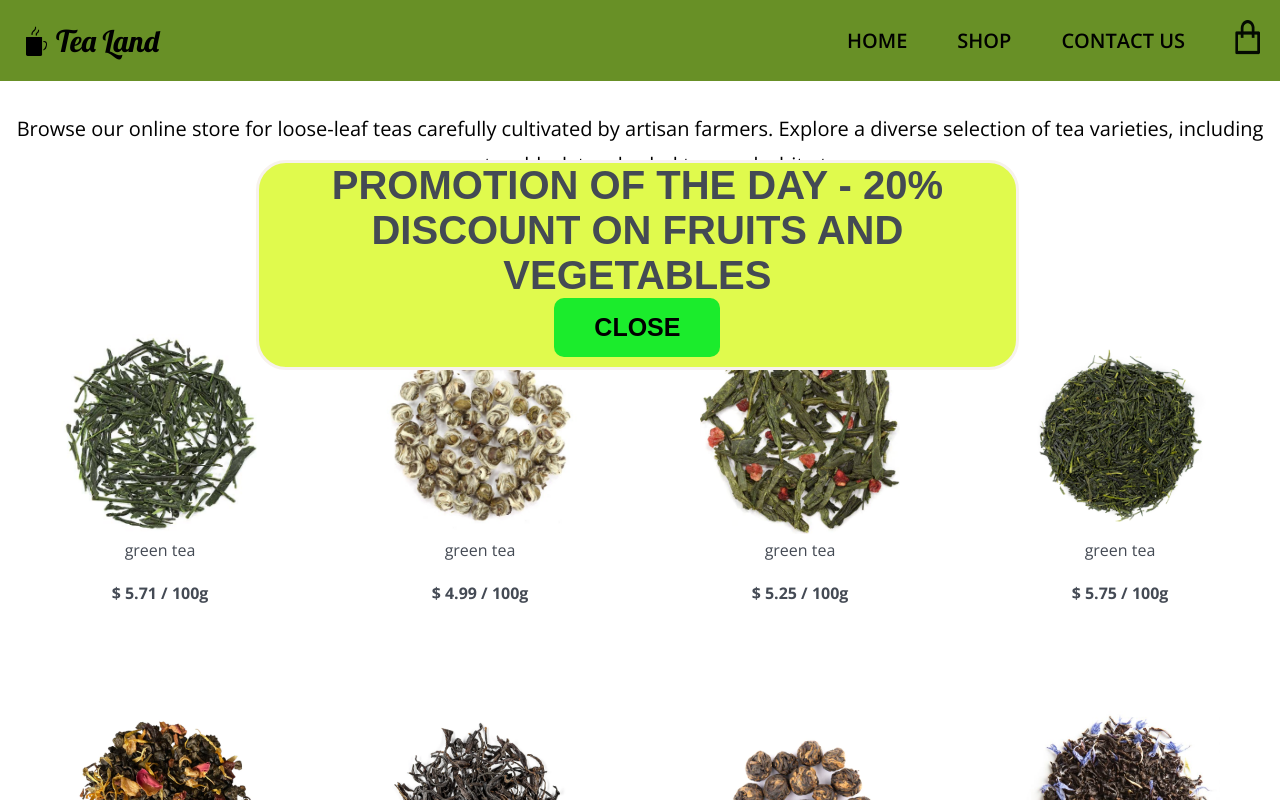
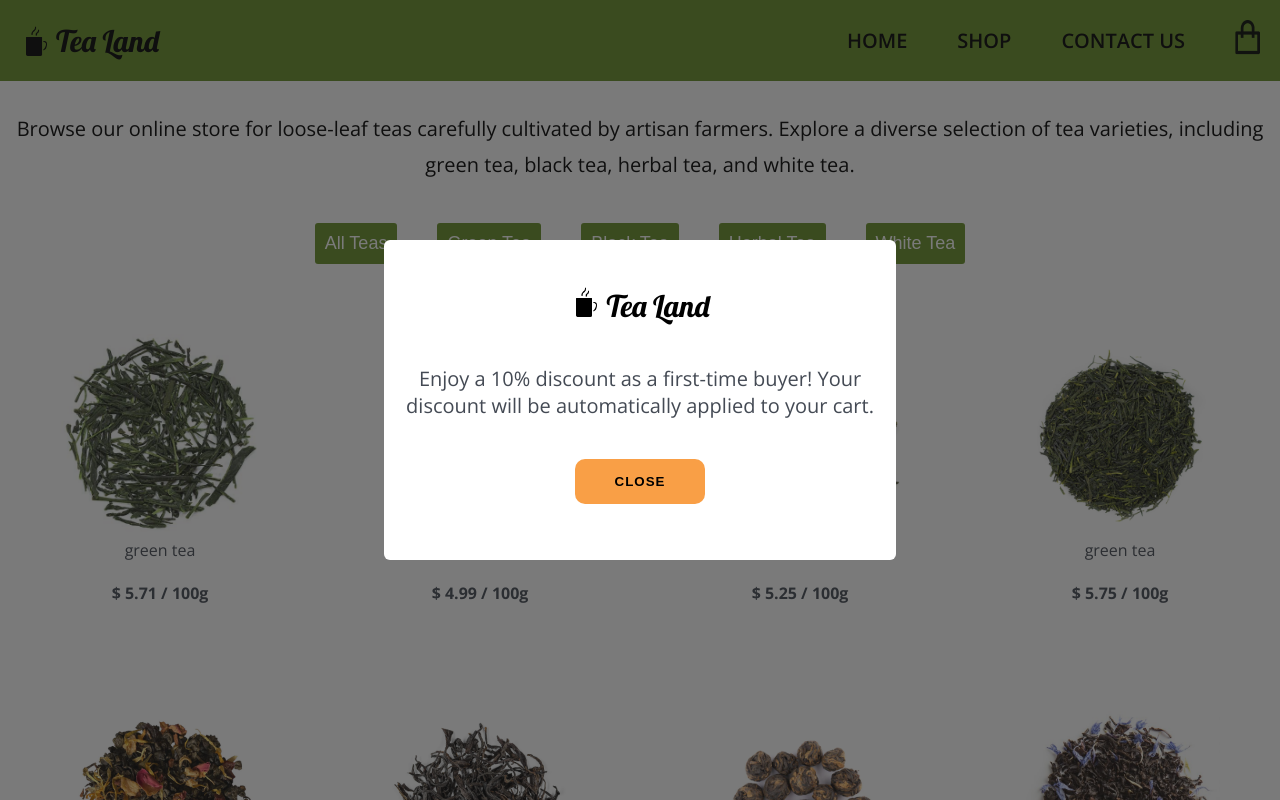
Before and after one commit to tatianasnook/tea-store, a React (Create React App) app: page /shop in a window 1280 px wide. Shown: the top 800 px of the page. Built offline with nearby package versions, Linux system fonts and the light colour scheme.

Commit message:
modal window

```diff
--- a/src/App.css
+++ b/src/App.css
@@ -167,7 +167,7 @@ p{
   justify-content: space-between;
   align-items: center;
   padding: 50px 0;
-  min-height: 70vh;
+  height: calc(100vh - 250px);
   max-width: 1300px;
   margin: 0 auto;
 
@@ -204,13 +204,14 @@ p{
 .add-btn:active{
   background-color: #f99f46;
 }
+
 /* Contact page */
 
 .contact-container{
   padding: 20px;
   max-width: 1300px;
   margin: 0 auto;;
-  min-height: calc(100vh - 200px);
+  /* min-height: calc(100vh - 200px); */
   line-height: 32px;
   display: flex;
   flex-direction: column;
@@ -256,14 +257,15 @@ span {
 }
 
 /* Cart page */
+
 .cart-page{
-  height: calc(100vh - 150px);
+  height: calc(100vh - 200px);
+  max-width: 1300px;border: 1px solid red;
+  margin: 20px auto;
 }
 .trash-icon{
   width: 20px;
 }
-
-
 
 /* Footer */
 footer{
--- a/src/Modal/Content.js
+++ /dev/null
@@ -1,12 +0,0 @@
-import './style.css';
-
-const Content = ({setIsOpen}) => {
-    return (
-        <div className="modal_content">
-            <p>Promotion of the day - 20%  discount on fruits and vegetables</p>
-            <button className='btn' onClick={() => setIsOpen(false)}>Close</button>
-        </div>
-    )
-}
-
-export default Content;
--- a/src/Modal/style.css
+++ /dev/null
@@ -1,50 +0,0 @@
-.modal {
-    position: fixed;
-    top: 20%;
-    bottom: 0;
-    right: 0;
-    left: 20%;
-    }
-
-    .overlay {
-    display: flex;
-    align-items: center;
-    justify-content: center;
-    background-color: #1a1a1a94;
-    width: 100%;
-    height: 100%;
-    }
-
-    .modal_content {
-    display: flex;
-    flex-direction: column;
-    align-items: center;
-    justify-content: center;
-    background-color: #e0fa4d;
-    font-size: 40px;
-    width: 70%;
-    height: 70%;
-    border-radius: 30px;
-    border: solid 3px #f7f2ed;
-    text-align: center;
-    font-family: 'Montserrat', sans-serif;
-    text-transform: uppercase;
-    font-weight: bold;
-    padding: 0 20px;
-    }
-    .container-modal {
-        display: flex;
-        justify-content: center;
-    }
-    .btn {
-        background: #1bec2c;
-        color: black;
-        padding: 15px 40px;
-        border-radius: 10px;
-        border: none;
-        margin-bottom: 10px;
-        font-size: 25px;
-        font-family: 'Montserrat', sans-serif;
-        text-transform: uppercase;
-        font-weight: bold;
-    }
--- a/src/components/Footer.js
+++ b/src/components/Footer.js
@@ -6,7 +6,7 @@ const Footer = () => {
   return (
     <footer>
       <div className='footer-container'>
-        <p>2024 Tea Land. All rights reserved.</p>
+        <p>&copy;2024 Tea Land. All rights reserved.</p>
         <div>
           <img src={envelope} alt='envelope' width='34' height='42'/>
           <img src={facebook} alt='facebook' width="40"/>
--- /dev/null
+++ b/src/components/Modal/Content.js
@@ -0,0 +1,17 @@
+import './style.css';
+import teacup from '../../icons/teacup.png';
+
+const Content = ({setIsOpen}) => {
+    return (
+        <div className="modal-content">
+            <div>
+                <img src={teacup} alt='cup' className='tea-cup-logo'/>
+                <p className='modal-logo'>Tea Land</p>
+            </div>
+            <p className='modal-text'>Enjoy a 10% discount as a first-time buyer! Your discount will be automatically applied to your cart.</p>
+            <button className='close-btn' onClick={() => setIsOpen(false)}>Close</button>
+        </div>
+    )
+}
+
+export default Content;
--- a/src/Modal/Modal.js
+++ b/src/components/Modal/Modal.js
@@ -9,7 +9,7 @@ const Modal = ({setIsOpen, children}) => {
     }
     return (
         <div className='modal'>
-            <div className='overLay' onClick={closeModal}>{children}</div>
+            <div className='overlay' onClick={closeModal}>{children}</div>
         </div>
     )
 }
--- /dev/null
+++ b/src/components/Modal/style.css
@@ -0,0 +1,56 @@
+.modal {
+    position: fixed;
+    top: 0;
+    bottom: 0;
+    right: 0;
+    left: 0;
+}
+
+.overlay {
+    display: flex;
+    align-items: center;
+    justify-content: center;
+    background-color: #1a1a1a94;
+    width: 100%;
+    height: 100%;
+}
+
+.modal-content {
+    display: flex;
+    flex-direction: column;
+    align-items: center;
+    justify-content: center;
+    background-color: white;
+    width: 40%;
+    height: 40%;
+    border-radius: 6px;
+    text-align: center;
+}
+.modal-logo{
+    font-family: 'Lobster', sans-serif;
+    font-size: 30px;
+    display: inline;
+    color: black;
+}
+.modal-text{
+    font-size: 20px;
+    padding: 40px 0;
+}
+.close-btn {
+    background-color: #f99f46;
+    color: black;
+    padding: 15px 40px;
+    border-radius: 10px;
+    border: none;
+    margin-bottom: 10px;
+    text-transform: uppercase;
+    font-weight: bold;
+    letter-spacing: 1px;
+    cursor: pointer;
+}
+.close-btn:hover{
+  background-color: #f58515;
+}
+.close-btn:active{
+  background-color: #f99f46;
+}
--- a/src/components/ModalWindow.js
+++ /dev/null
@@ -1,22 +0,0 @@
-import { useState } from "react";
-import Modal from "../Modal/Modal";
-import Content from "../Modal/Content";
-import '../Modal/style.css';
-
-
-function ModalWindow() {
-
-    const [isOpen, setIsOpen] = useState(true);
-
-    return (
-        <div className="container-modal">
-            {isOpen &&
-            <Modal setIsOpen={setIsOpen}>
-            <Content setIsOpen={setIsOpen}/>
-            </Modal>
-            }
-        </div>
-    )
-}
-
-export default ModalWindow;
--- a/src/pages/Cart.js
+++ b/src/pages/Cart.js
@@ -24,7 +24,7 @@ const Cart = () => {
         const tea = data.find(item => item.id === teaId);
 
         return(
-          <div key={teaId} className="cart-page">
+          <div key={teaId} >
             <p>{tea.name}</p>
             <p>Quantity: {quantity}</p>
             <p>Price: ${tea.price * quantity}</p>
--- a/src/pages/Shop.js
+++ b/src/pages/Shop.js
@@ -1,11 +1,13 @@
 import Buttons from "../components/Buttons";
-import ModalWindow from "../components/ModalWindow";
 import Teas from "../components/Teas";
 import { data } from '../data/data';
 import { useState } from 'react';
+import Modal from "../components/Modal/Modal";
+import Content from "../components/Modal/Content";
 
 const Shop = () => {
   const [teas, setTeas] = useState(data);
+  const [isOpen, setIsOpen] = useState(true);
 
   const filterTea = (searchTerm) => {
     const newTeaArr = data.filter(element => element.searchTerm === searchTerm);
@@ -14,7 +16,11 @@ const Shop = () => {
 
   return (
     <div className='product-container'>
-      <ModalWindow/>
+      {isOpen &&
+        <Modal setIsOpen={setIsOpen}>
+          <Content setIsOpen={setIsOpen}/>
+        </Modal>
+      }
         <p className='aboveBtn'>
           Browse our online store for loose-leaf teas carefully cultivated
           by artisan farmers. Explore a diverse selection of tea varieties,
```
